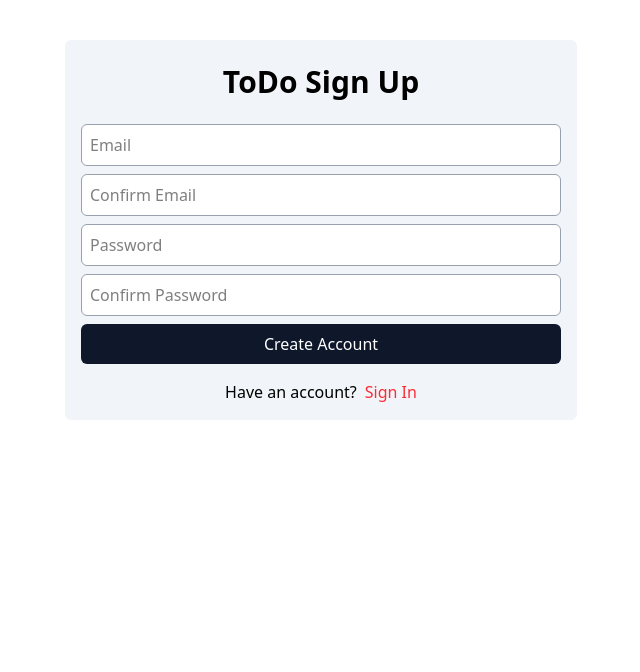
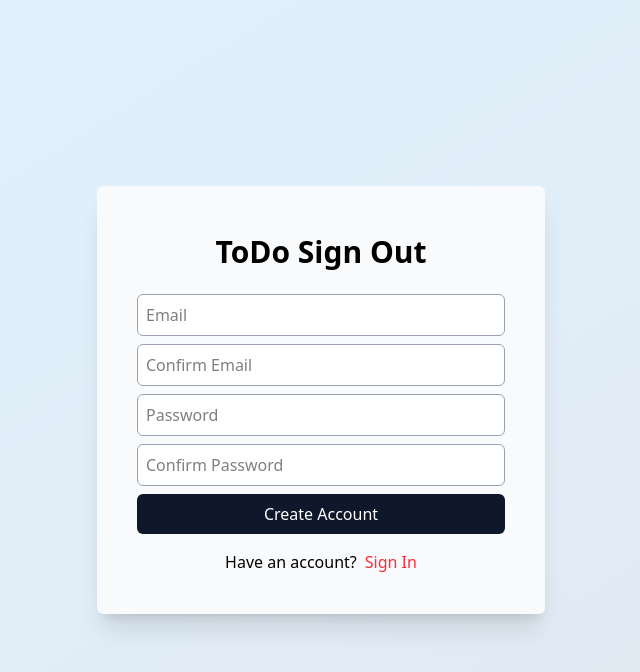
Before and after one commit to devin-caron/ToDo, a React (Vite) app: page /signup in a window 1280 px wide. Shown: the top 672 px of the page, without its empty margins (319-959 px from the left). Built offline with nearby package versions, Linux system fonts and the light colour scheme.

Commit message:
Styling changes

```diff
--- a/src/components/AddTodoForm.tsx
+++ b/src/components/AddTodoForm.tsx
@@ -24,10 +24,7 @@ export function AddTodoForm({ onSubmit }: AddTodoFormProps) {
         placeholder="What needs to be done?"
         className="rounded-md grow border border-gray-400 p-2  bg-white me-1"
       />
-      <button
-        type="submit"
-        className="w-16 rounded-md bg-slate-900 text-white hover:bg-slate-700"
-      >
+      <button type="submit" className="btn w-16">
         Add
       </button>
     </form>
--- a/src/index.css
+++ b/src/index.css
@@ -6,3 +6,7 @@
     cursor: pointer;
   }
 }
+
+.btn {
+  @apply rounded-md bg-slate-900 text-white hover:bg-slate-700;
+}
--- a/src/pages/HomePage.tsx
+++ b/src/pages/HomePage.tsx
@@ -8,9 +8,9 @@ export default function HomePage() {
     useTodos();
 
   return (
-    <main className="pointer-events-auto py-10 px-5 h-screen overflow-y-auto">
-      <div className="flex flex-col max-w-lg mx-auto bg-slate-100 rounded-md p-4 space-y-4">
-        <h1 className="font-bold text-3xl text-center p-2">Your To Dos</h1>
+    <main className="bg-gradient-to-br from-sky-100 to-slate-200 content-center pointer-events-auto py-10 px-5 h-screen overflow-y-auto">
+      <div className="flex flex-col max-w-md mx-auto bg-slate-50 shadow-xl rounded-md p-10 space-y-4">
+        <h1 className="font-bold text-3xl text-center p-2">Your ToDos</h1>
         <AddTodoForm onSubmit={addTodo} />
         <TodoList
           todos={todos}
--- a/src/pages/Signin.tsx
+++ b/src/pages/Signin.tsx
@@ -14,8 +14,8 @@ export default function LoginPage() {
   }
 
   return (
-    <main className="pointer-events-auto py-10 px-5 h-screen overflow-y-auto">
-      <div className="flex flex-col max-w-lg mx-auto bg-slate-100 rounded-md p-4 space-y-4">
+    <main className="bg-gradient-to-br from-sky-100 to-slate-200 content-center pointer-events-auto py-10 px-5 h-screen overflow-y-auto">
+      <div className="flex flex-col max-w-md mx-auto bg-slate-50 shadow-xl rounded-md p-10 space-y-4">
         <h1 className="font-bold text-3xl text-center p-2">ToDo Sign In</h1>
         <form className="flex flex-col" onSubmit={handleSubmit}>
           <input
@@ -30,10 +30,7 @@ export default function LoginPage() {
             placeholder="Password"
             className="rounded-md grow border p-2 mb-2 border-gray-400 bg-white"
           />
-          <button
-            type="submit"
-            className="rounded-md grow p-2 bg-slate-900 text-white hover:bg-slate-700"
-          >
+          <button type="submit" className="btn grow p-2">
             Sign In
           </button>
         </form>
--- a/src/pages/SignupPage.tsx
+++ b/src/pages/SignupPage.tsx
@@ -14,9 +14,9 @@ export default function SignupPage() {
   }
 
   return (
-    <main className="pointer-events-auto py-10 px-5 h-screen overflow-y-auto">
-      <div className="flex flex-col max-w-lg mx-auto bg-slate-100 rounded-md p-4 space-y-4">
-        <h1 className="font-bold text-3xl text-center p-2">ToDo Sign Up</h1>
+    <main className="bg-gradient-to-br from-sky-100 to-slate-200 content-center pointer-events-auto py-10 px-5 h-screen overflow-y-auto">
+      <div className="flex flex-col max-w-md mx-auto bg-slate-50 shadow-xl rounded-md p-10 space-y-4">
+        <h1 className="font-bold text-3xl text-center p-2">ToDo Sign Out</h1>
         <form className="flex flex-col" onSubmit={handleSubmit}>
           <input
             value={input}
@@ -36,10 +36,7 @@ export default function SignupPage() {
             placeholder="Confirm Password"
             className="rounded-md grow border p-2 mb-2 border-gray-400 bg-white"
           />
-          <button
-            type="submit"
-            className="rounded-md grow p-2 bg-slate-900 text-white hover:bg-slate-700"
-          >
+          <button type="submit" className="btn grow p-2">
             Create Account
           </button>
         </form>
```
